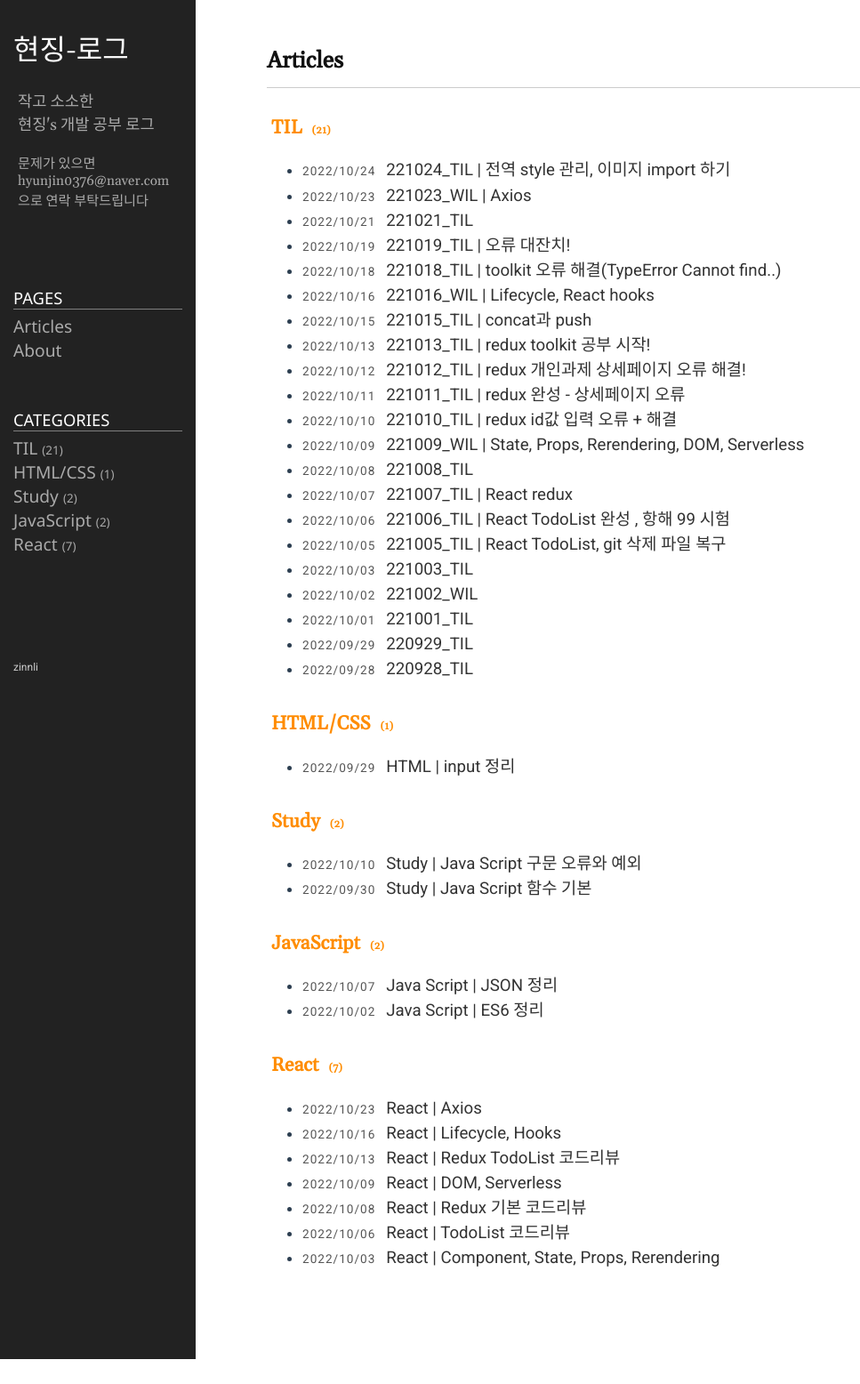
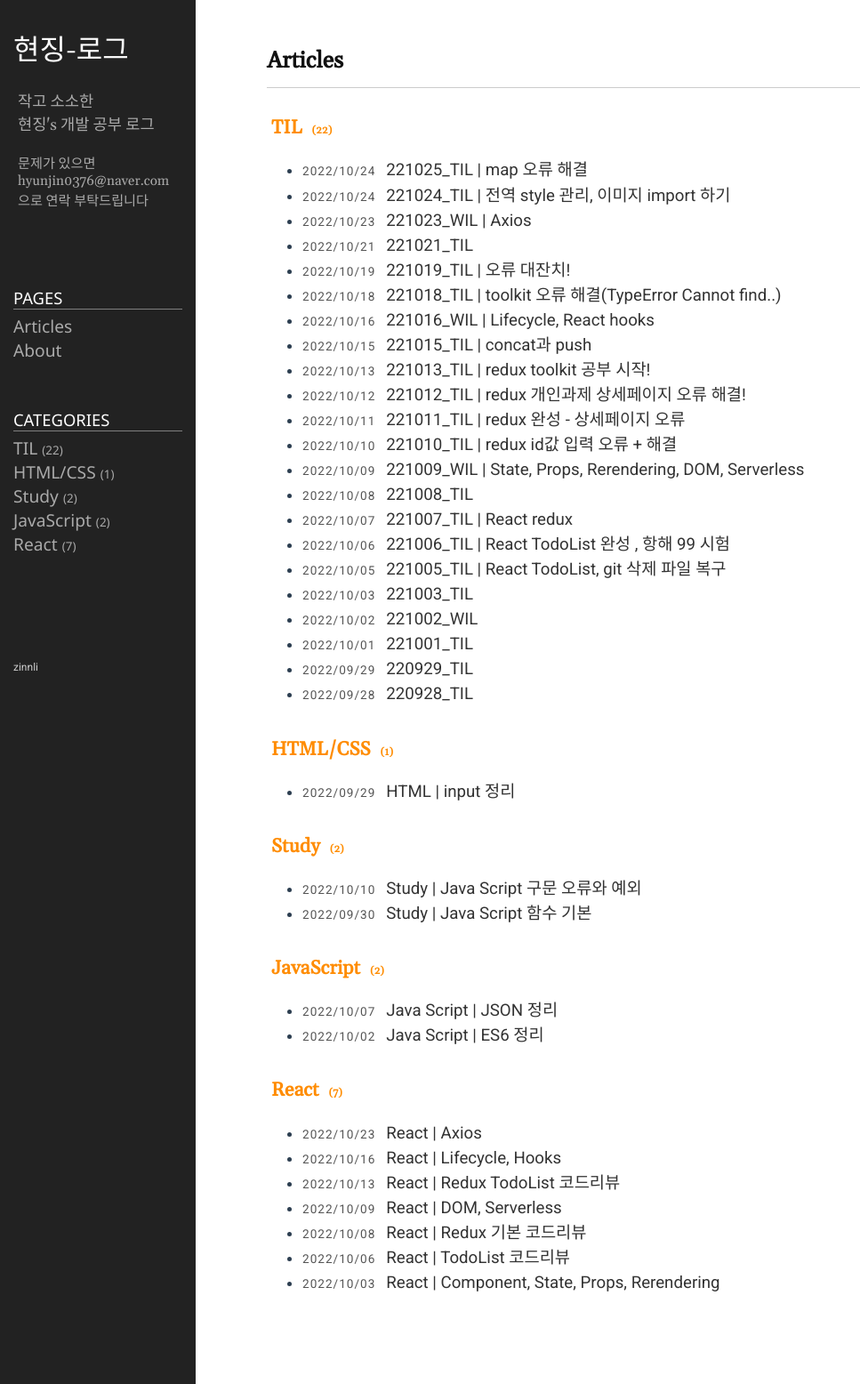
Before and after one commit to zinnli/zinnli.github.io, a Jekyll site: the page built from index.md, in a window 1280 px wide. Shown: the whole page at 89% size, without its empty margins (0-967 px from the left). Built offline with Jekyll 4.4.1, drawn with Linux system fonts in a browser that asks for light colours; before the commit the page ends 1528 px from its top, so only the background shows below that.

Commit message:
221025 til

````diff
--- a/_posts/2022-10-25-TIL_17.markdown
+++ b/_posts/2022-10-24-TIL_17.markdown
@@ -89,3 +89,9 @@ category: TIL
 그 전에 소소한 css부분과 오류들을 소소하게 해결했다.<br/><br/>
 
 오늘 배포받은 부분만 확인하고 내일을 위해,, 빠르게 숙면해야지..!
+
+<br/>
+
+--
+
+이렇게 적어놓고 다음날 진도가 너무 느릴 것 같아 추가 작업을 2시간 정도 더했는데... 반복되는 오류때문에 포기하고 자고 일어났더니 CORS 문제로 어짜피 안되는 거였다.. 쉽지않다..!
--- /dev/null
+++ b/_posts/2022-10-25-TIL_18.markdown
@@ -0,0 +1,104 @@
+---
+layout: post
+title: 221025_TIL | map 오류 해결
+date: 2022-10-24 21:50:30 +0900
+category: TIL
+---
+
+<br/>
+
+## 오늘한 일
+
+-    [항해 99] 미니프로젝트 로그인/회원가입(서버 통신) 구현 -- 수정 필요함
+-    [항해 99] 메인화면 구현 완료(이미지 불러오는 건 더 해봐야할 듯)
+
+<br/>
+
+## 내일 할 일
+
+-    [항해 99] 로그인/회원가입 최적화 하기
+-    [항해 99] 미니프로젝트 기능 추가하기
+
+<br/>
+
+**오늘의 배운 점**
+
+오늘의 오류<br/>
+
+: 일단 오류는 아래의 캡쳐본처럼 오류가 떴다. 해석하자면 map을 돌리려면 배열형태가 되어야하는데 배열 형태가 아니라서 생기는 문제였다.
+
+![221026_오류1](https://user-images.githubusercontent.com/102575747/197843590-0b3ebfe5-0d0c-4f50-a8a3-4e6b78a41dee.PNG)
+
+<br/>
+
+```react
+
+// 해결법 1 ) 옵셔널 체이닝 사용
+
+<div>
+    {postList.data?.map((post)=> {
+        return(
+            <div
+                onClick={()=>
+                    navigate(`/detail/${post.id}`)
+                }
+                    key={post.id}
+                >
+                    <Post post={post}/>
+                </div>
+                );
+        })}
+</div>
+
+
+// 해결법 2 ) 조건부 렌더링
+
+<div>
+    {postList.data &&
+        postList.data.map((post)=> {
+        return(
+            <div
+                onClick={()=>
+                    navigate(`/detail/${post.id}`)
+                }
+                    key={post.id}
+                >
+                    <Post post={post}/>
+                </div>
+                );
+        })}
+</div>
+```
+
+<br/>
+위의 2가지 방법을 이용하면 undefined로 뜨는 부분을 해결할 수 있다.
+<br/> 여기서는 data가 도착하지 않았는데 map 함수가 실행되었기 때문에 undefined이 뜨는데 이 부분을 옵셔널 체이닝과 조건부 렌더링으로 에러를 방지해준다.
+<br/>
+
+원래 옵셔널 체이닝으로 진행했었는데 뒤로가기를 누르면 오류가 떠서 조건부 렌더링으로 진행해봤고, 그 이후에 다시 옵셔널 체이닝으로 하니까 조건부 렌더링과 동일하게 작동했다(왜지,,?)
+<br/>
+
+내일 한 번 더 돌려봐야 확실할듯
+<br/> 콘솔도 열심히 찍자!
+<br/>
+
+<br/>
+<hr>
+<br/>
+오늘 로그인 구현을 어찌어찌 성공했다. 근데 혼자의 힘으로 하기 보다는 다른 분들이 짠 코드나, 옆 팀(성욱님 미안 ㅎ) 코드 염탐 및 우리팀 프엔 대장님(휘린님)한테 물어보기...로 해결했다..
+<br/>
+혼자힘으로 진짜 진짜 하고 싶었는데 어떻게 짜야할지 처음을 모르겠어서 엄청 힘들었다. 구글링해서 알아보기는 했는데 막상 적용해보려고 하니까 오류가 너무 많이 떠서 너무 난감했다..
+<br/>진짜 5-6가지 방법을 써봤는데 오류 대파티!@
+이전에 써놨던 코드랑 달라진 부분들이 많아서 수정한다고 아직 로그인/회원가입 부분은 미숙한데 이 부분은 내일 중에 확실하게 최적화까지 해볼 예정!
+<br/>
+<br/>
+낮까지만 해도 아무고토 안되서 진짜 우울했는데 하나 해결하고 뭔가 이해를 하고 나니까 기부니가 좋아졌다.. 내마음 너무 갈대... 멘탈 관리가 제일 중요할 것 같은데 너무 어렵다
+<br/>부디 내일은 스무스한 하루가 되기를
+
+<br/>
+<br/>
+
+--
+해결법 1, 2 출처
+
+<https://velog.io/@chaerin00/JS%EC%98%B5%EC%85%94%EB%84%90-%EC%B2%B4%EC%9D%B4%EB%8B%9D>
````
